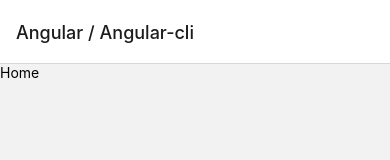
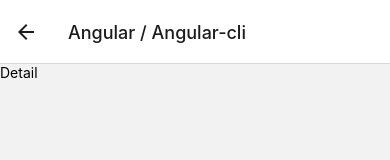
Before and after one commit to codono/github-mobile-app, a React Native app: screen /detail in a window 390 px wide. Shown: the top 160 px of the page. Built offline with nearby package versions, Linux system fonts and the light colour scheme.

Commit message:
feat detail page

```diff
--- a/navigation/RootStack.tsx
+++ b/navigation/RootStack.tsx
@@ -1,6 +1,7 @@
 import {NavigationContainer} from '@react-navigation/native';
 import {createNativeStackNavigator} from '@react-navigation/native-stack';
 import React, {useContext} from 'react';
+import {Detail} from '../pages/Detail';
 import {Home} from '../pages/Home';
 import {Context} from '../provider/RootProvider';
 
@@ -15,6 +16,7 @@
         initialRouteName="home"
         screenOptions={{title: `${organizationName} / ${repositoryName}`}}>
         <Stack.Screen name="home" component={Home} />
+        <Stack.Screen name="detail" component={Detail} />
       </Stack.Navigator>
     </NavigationContainer>
   );
--- /dev/null
+++ b/pages/Detail.tsx
@@ -0,0 +1,10 @@
+import React from 'react';
+import {SafeAreaView, Text} from 'react-native';
+
+export const Detail = () => {
+  return (
+    <SafeAreaView>
+      <Text>Detail</Text>
+    </SafeAreaView>
+  );
+};
```
